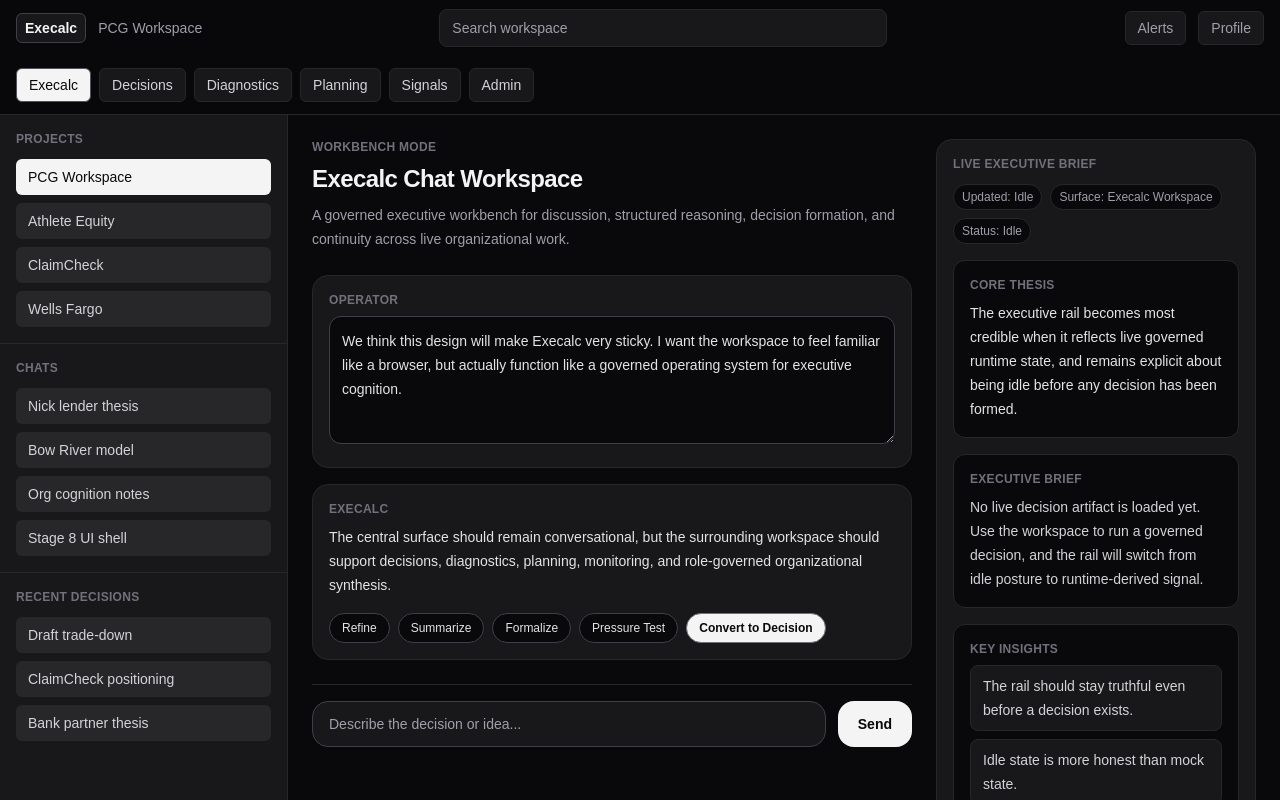
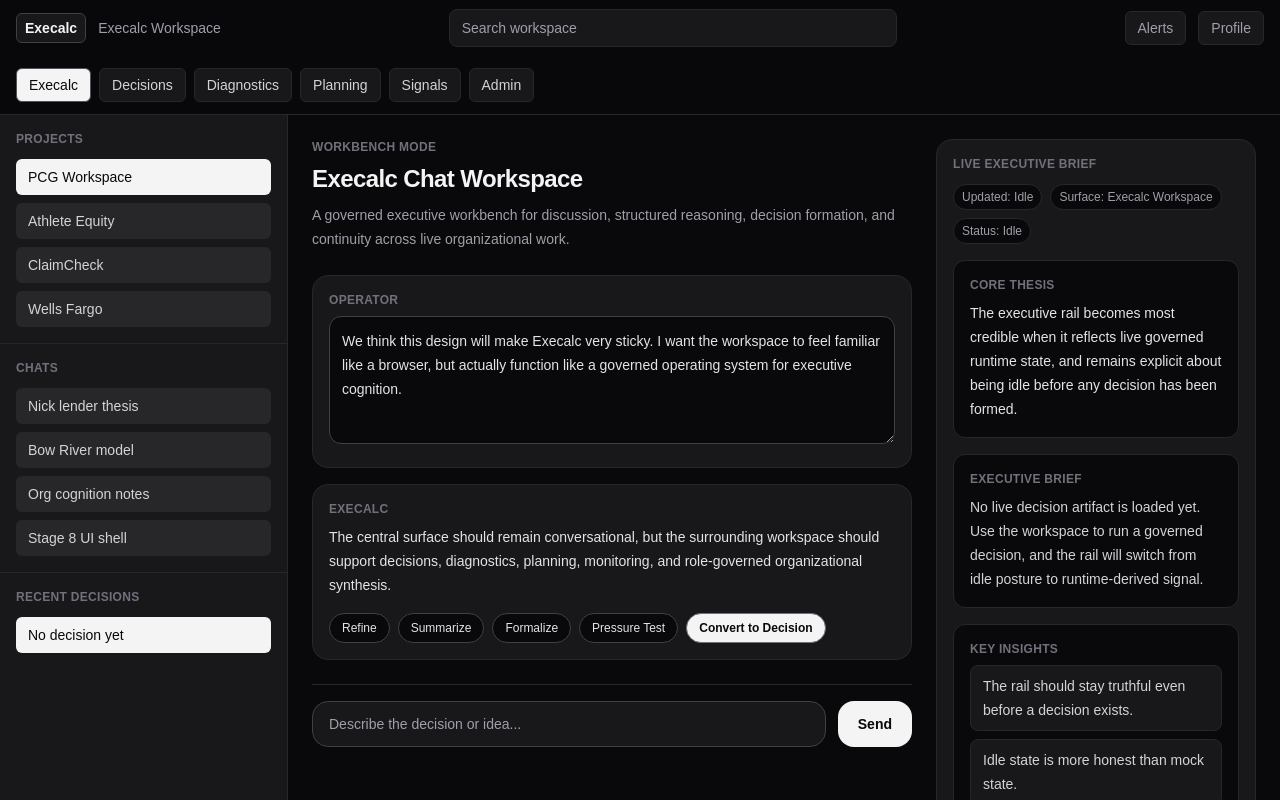
Before and after one commit to brubaker2000/execalc-cloud, a Next.js app in the folder web/: page /execalc in a window 1280 px wide. Shown: the top 800 px of the page. Built offline with nearby package versions, Linux system fonts and the light colour scheme.

Commit message:
Feed execalc left rail from current decision state

```diff
--- a/web/src/app/execalc/page.tsx
+++ b/web/src/app/execalc/page.tsx
@@ -188,8 +188,18 @@ export default function ExecalcPage() {
 
   const rightRail = <LiveExecutiveBrief artifact={artifact} />;
 
+    const recentDecisionItems = decision?.audit?.envelope_id
+      ? [{
+          label: "Current: " + decision.audit.envelope_id,
+          active: true,
+        }]
+      : [{
+          label: "No decision yet",
+          active: true,
+        }];
+
   return (
-    <WorkspaceShell activeTab="Execalc" rightRail={rightRail}>
+    <WorkspaceShell activeTab="Execalc" rightRail={rightRail} workspaceLabel="Execalc Workspace" recentDecisions={recentDecisionItems}>
       <div className="mb-6">
         <div className="text-xs font-semibold uppercase tracking-wide text-zinc-500">
           Workbench Mode
```
